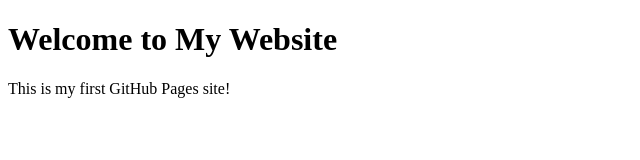
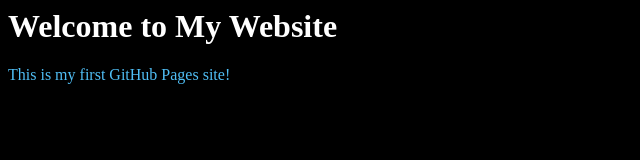
Before and after one commit to FancyLivin/fancylivin.github.io, a plain HTML site: page index.html in a window 1280 px wide. Shown: the whole page, without its empty margins (0-640 px from the left). Drawn offline with Linux system fonts and the light colour scheme.

Commit message:
Created basic styling for webpage in style.css

```diff
--- /dev/null
+++ b/assets/style.css
@@ -0,0 +1,11 @@
+body {
+    background-color: black;
+}
+
+h1 {
+    color: white;
+}
+
+p {
+    color: rgb(80, 191, 246);
+}
--- a/index.html
+++ b/index.html
@@ -1,3 +1,4 @@
+<link rel="stylesheet" href="assets/style.css">
 <!DOCTYPE html>
 <html>
 <head>
```
